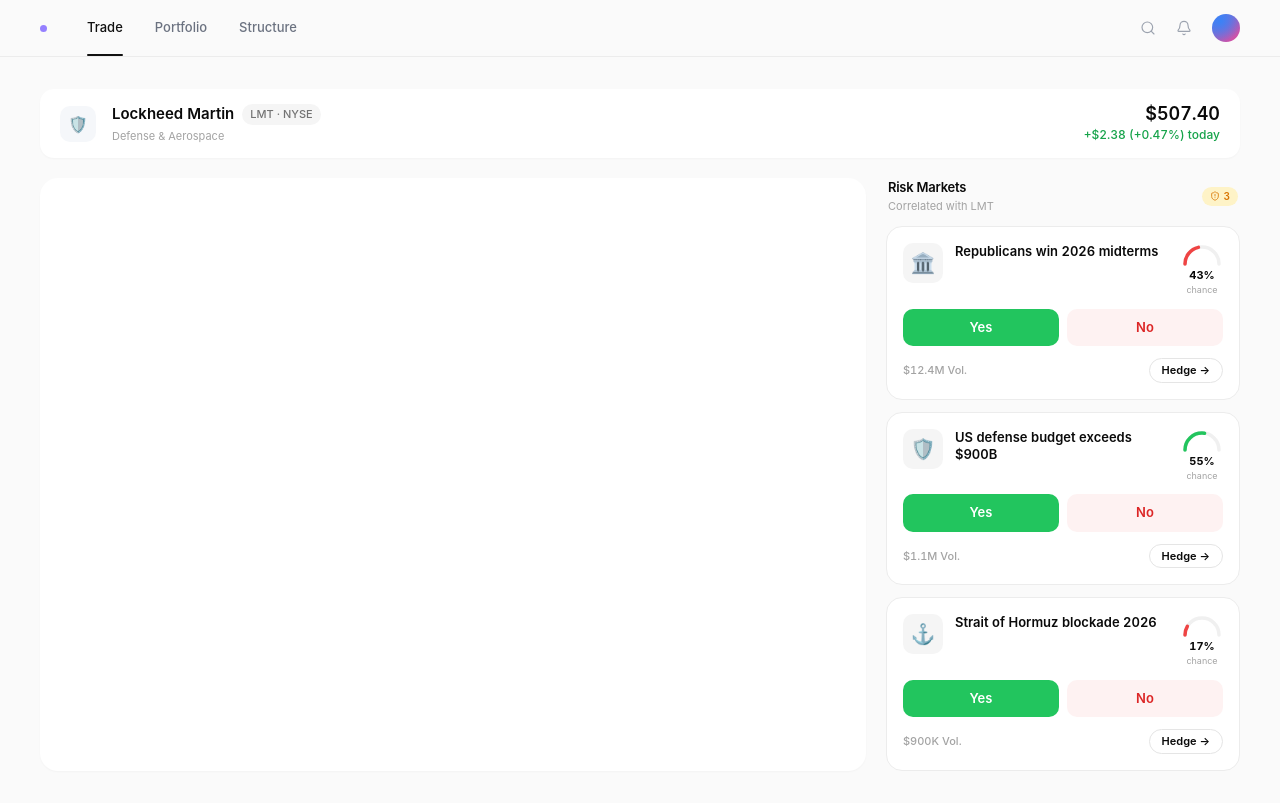
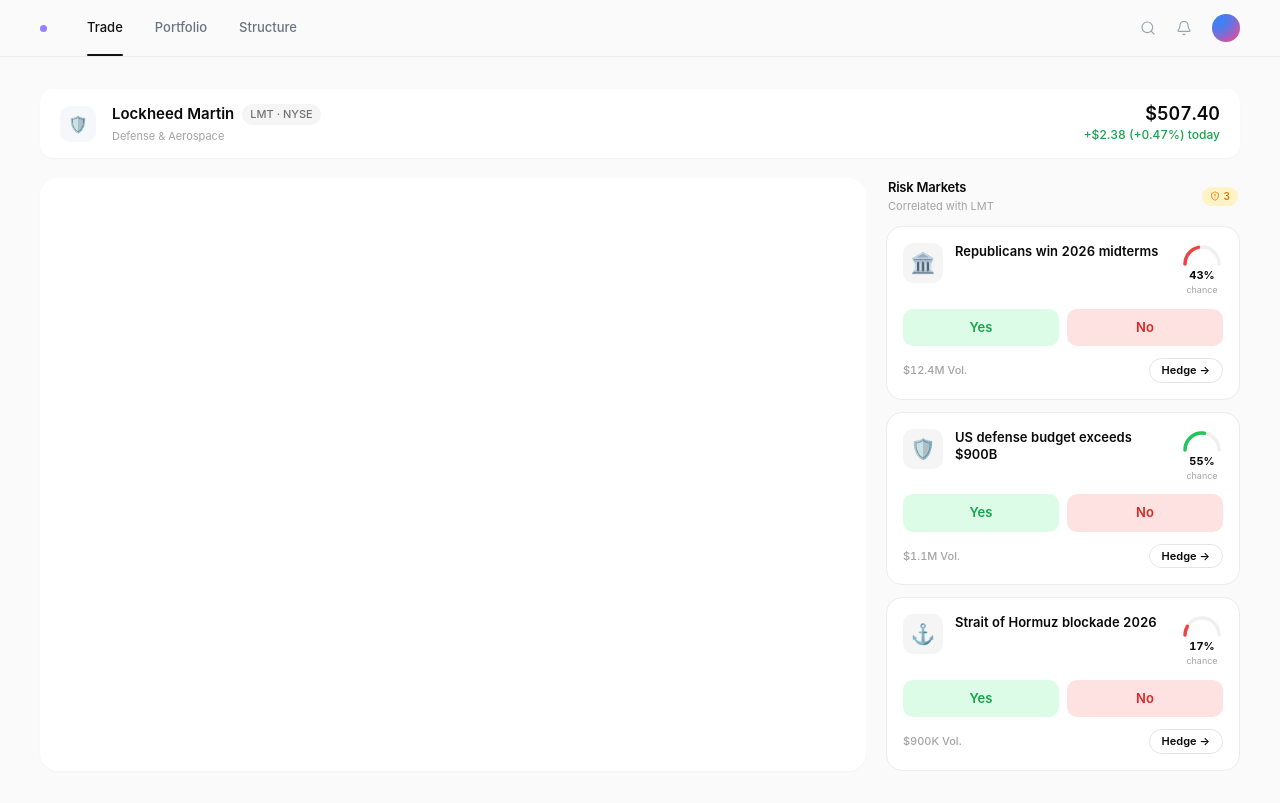
Before and after one commit to Anastasios-Vlachmpeis/hedgY, a Next.js app in the folder web/: page /trade in a window 1280 px wide. Built offline with nearby package versions, Linux system fonts and the light colour scheme; a web font is replaced by a local one.

Commit message:
fix(trade): YES/NO buttons — light tint bg with solid colored text (Polymarket style)
Yes: #dcfce7 bg + #16a34a text. No: #fee2e2 bg + #dc2626 text.

Co-Authored-By: Claude Sonnet 4.6 <noreply@anthropic.com>

```diff
--- a/web/app/trade/page.tsx
+++ b/web/app/trade/page.tsx
@@ -94,13 +94,13 @@ function RiskCard({ r }: { r: (typeof LMT_RISKS)[0] }) {
       <div className="mt-3 flex gap-2">
         <button
           type="button"
-          className="flex-1 rounded-[10px] bg-[#22c55e] py-[9px] text-[13px] font-semibold text-white transition-opacity hover:opacity-90"
+          className="flex-1 rounded-[10px] bg-[#dcfce7] py-[9px] text-[13px] font-semibold text-[#16a34a] transition-colors hover:bg-[#bbf7d0]"
         >
           Yes
         </button>
         <button
           type="button"
-          className="flex-1 rounded-[10px] bg-[#fef2f2] py-[9px] text-[13px] font-semibold text-[#dc2626] transition-colors hover:bg-[#fee2e2]"
+          className="flex-1 rounded-[10px] bg-[#fee2e2] py-[9px] text-[13px] font-semibold text-[#dc2626] transition-colors hover:bg-[#fecaca]"
         >
           No
         </button>
```
